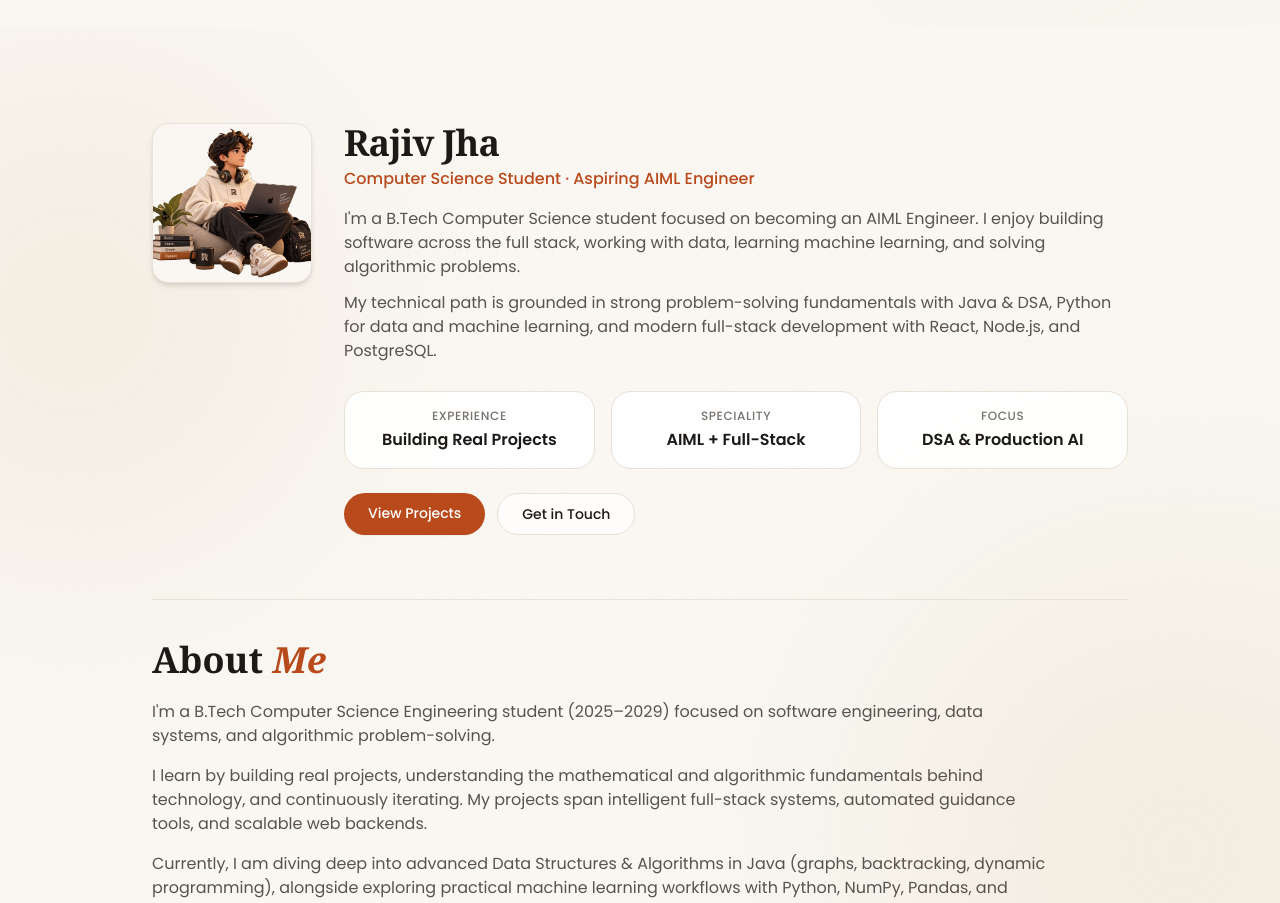
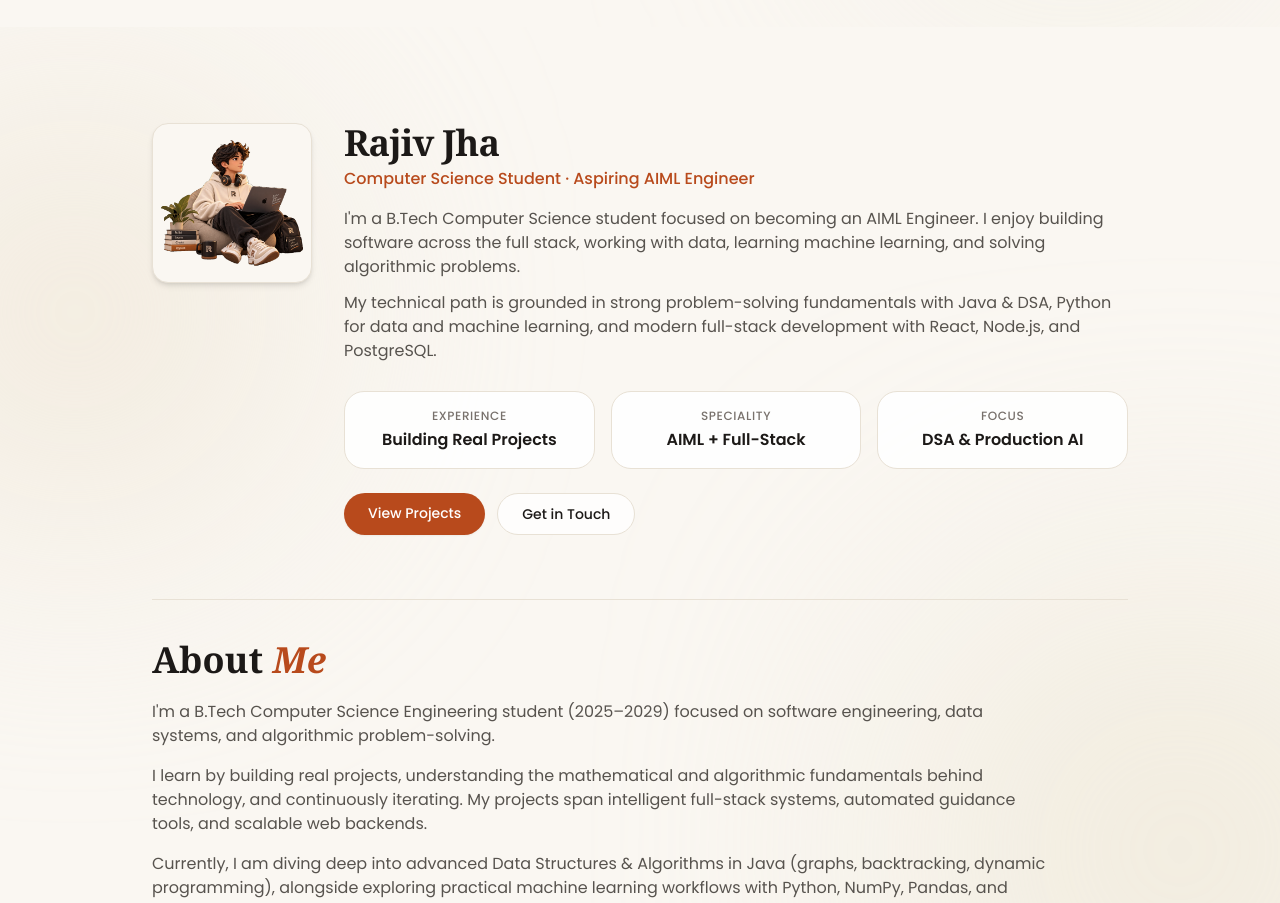
Before and after one commit to jharajiv315/Portfolio, a React (Vite) app in the folder frontend/: page / in a window 1280 px wide. Shown: the part 900-1803 px from the top of the page. Built offline with nearby package versions, Linux system fonts and the light colour scheme; no server answers.

Commit message:
style(frontend): adjust avatar image fit for mascot fallback in About section

```diff
--- a/frontend/src/sections/About.jsx
+++ b/frontend/src/sections/About.jsx
@@ -61,16 +61,9 @@ export default function About({ user }) {
             <img
               src={avatarSrc}
               alt={user?.fullName || "Rajiv Jha"}
-              className="
-                h-40
-                w-40
-                rounded-2xl
-                border
-                border-[#E8E1D5]
-                object-cover
-                shadow-md
-                bg-[#FAF7F2]
-              "
+              className={`h-40 w-40 rounded-2xl border border-[#E8E1D5] shadow-md bg-[#FAF7F2] ${
+                avatarSrc === developerMascot ? "object-contain p-2" : "object-cover"
+              }`}
               onError={(e) => {
                 e.currentTarget.src = developerMascot;
               }}
```
